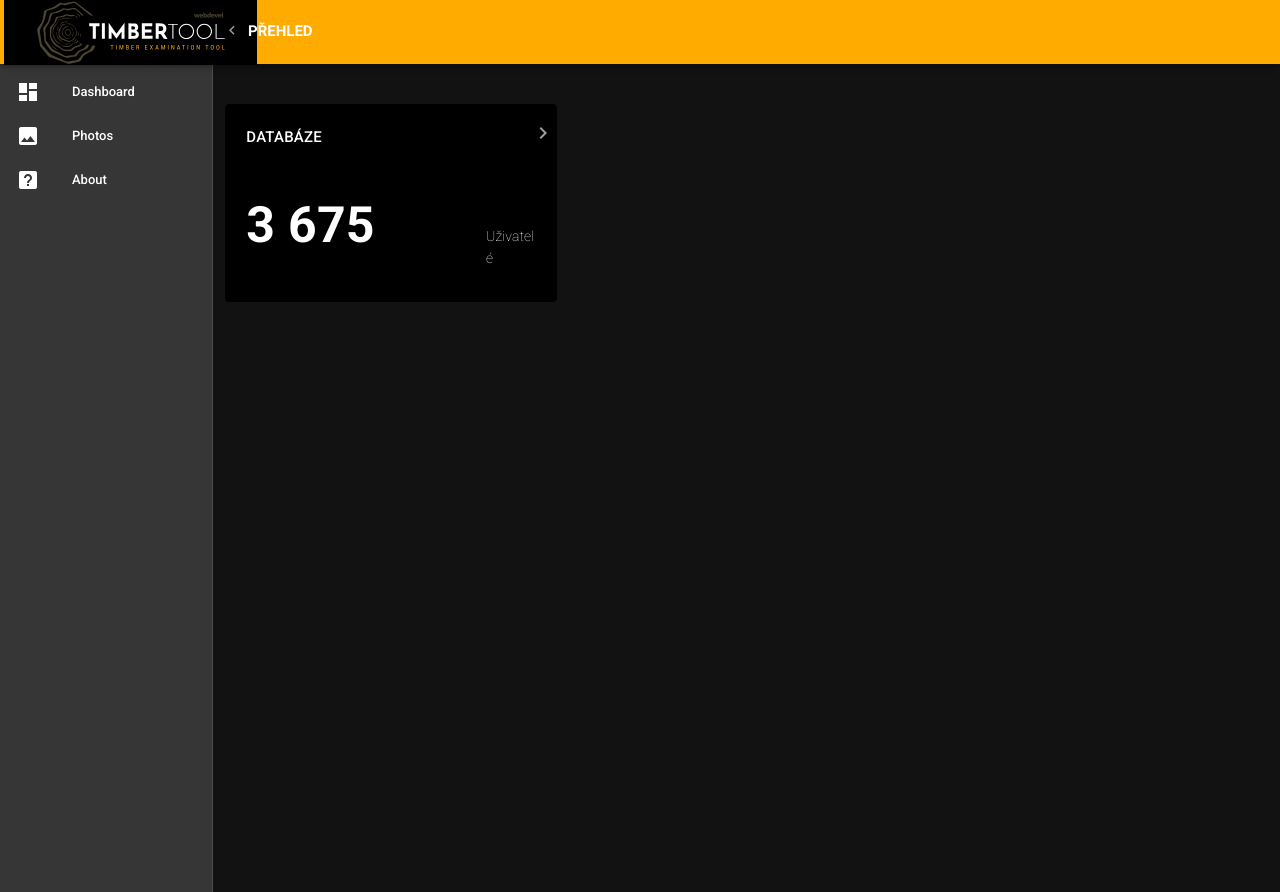
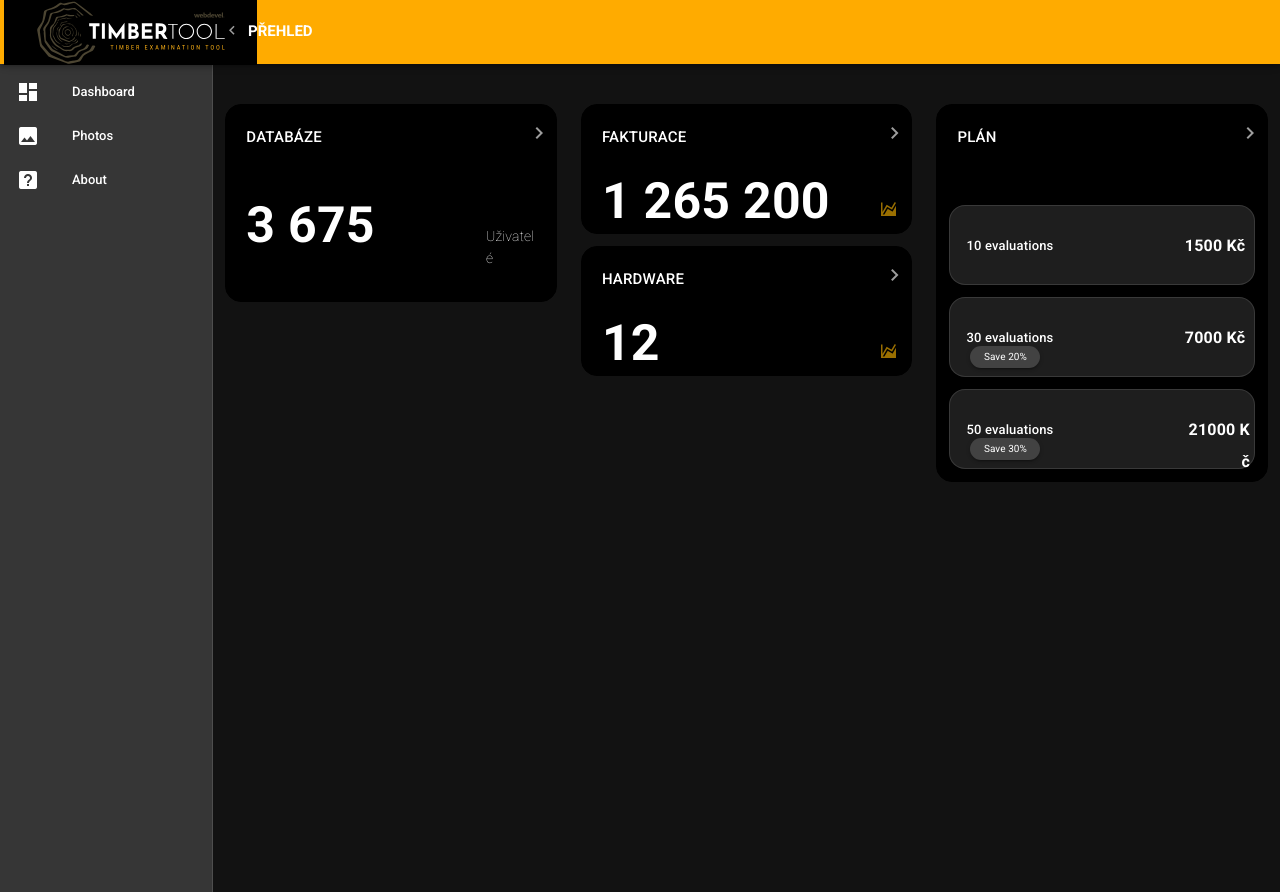
Before and after one commit to Xylofonoda/drevoFE, a Nuxt app: page /admin/adminhome in a window 1280 px wide. Built offline with nearby package versions, Linux system fonts and the light colour scheme.

Commit message:
/ admin home added active item groups
/ corrected height cols and responvisity of the card itself still lacking

```diff
--- a/components/PlanCard.vue
+++ b/components/PlanCard.vue
@@ -1,50 +1,51 @@
 <template>
+  <v-item-group>
     <v-row>
       <v-col>
+        <v-item v-slot="{ active, toggle }">
           <v-card
+            :color="active ? '#F8B400' : ''"
+            class="rounded-xl"
+            :class="active ? 'black--text' : '' "
             outlined
-        rounded
             max-width="100%"
-        max-height="105px"
+            max-height="80px"
+            @click="toggle"
           >
             <v-row>
-          <v-col cols="1">
-            <v-checkbox
-              mandatory
-              class="pt-5 mx-2"
-              color="#F8B400"
-            ></v-checkbox>
-          </v-col>
-          <v-col cols="6">
+              <v-col cols="8">
                 <v-row>
-              <v-card-title class="mx-3 mt-7" style="font-size: 13px;">
+                  <v-card-title class="mx-3 mt-5" style="font-size: 13px;">
                     {{ evals }}
                   </v-card-title>
                 </v-row>
                 <v-row>
-              <v-card-subtitle style="font-size: 10px; position: relative; bottom: 30px">
-                <div class="rounded-pill accent elevation-2 mx-2" style="width: 60px;">
-                  <p style="color: #F8B400">{{ save }}</p>
+                  <v-card-subtitle style="font-size: 10px; position: relative; bottom: 40px">
+                    <div class="rounded-pill accent elevation-2 mx-4 " style="width: 70px;">
+                      <p style="color: white" class="text-center">{{ save }}</p>
                     </div>
                   </v-card-subtitle>
                 </v-row>
 
               </v-col>
-          <v-col cols="5">
+              <v-col cols="4">
                 <v-card-title
-              style="font-size: 13px;"
-              class="pt-8 ml-3 text-no-wrap"
+                  style="font-size: 16px;"
+                  class="pt-6 pr-1"
                 >
-              <p class="text-right">
-                {{price}}
+                  <p class="text-right" style="font-weight: 600">
+                    {{ price }}
                   </p>
 
                 </v-card-title>
               </v-col>
             </v-row>
+
           </v-card>
+        </v-item>
       </v-col>
     </v-row>
+  </v-item-group>
 </template>
 
 <script>
@@ -64,9 +65,9 @@ export default {
       type: String,
       default: null,
     },
-    price:{
-      type:String,
-      default:null,
+    price: {
+      type: String,
+      default: null,
     },
     // eslint-disable-next-line vue/require-default-prop,vue/require-prop-types
   }
--- a/pages/admin/adminhome.vue
+++ b/pages/admin/adminhome.vue
@@ -7,11 +7,11 @@
       <v-row>
         <v-col cols="4">
           <v-card
-          class=""
+            class="rounded-xl"
             outlined
             color="black"
             rounded
-          max-width="360px"
+            max-width="500px"
           >
             <v-row>
               <v-col cols="10">
@@ -23,7 +23,7 @@
                 <v-btn
                   plain
                   fab
-                class="pr-3"
+                  class="pr-5"
                 >
                   <v-icon>
                     mdi-{{ `chevron-${miniVariant ? 'right' : 'right'}` }}
@@ -47,7 +47,156 @@
             </v-row>
           </v-card>
         </v-col>
-
+        <v-col cols="4" xl="4">
+          <v-card
+            class="rounded-xl"
+            outlined
+            color="black"
+            rounded
+            max-width="500px"
+            height="130px"
+          >
+            <v-row>
+              <v-col cols="10">
+                <v-card-title class="text-uppercase pl-5" style="font-size: 15px">
+                  Fakturace
+                </v-card-title>
+              </v-col>
+              <v-col cols="2">
+                <v-btn
+                  plain
+                  fab
+                  class="pr-5"
+                >
+                  <v-icon>
+                    mdi-{{ `chevron-${miniVariant ? 'right' : 'right'}` }}
+                  </v-icon>
+                </v-btn>
+              </v-col>
+            </v-row>
+            <v-row no-gutters>
+              <v-col cols="10">
+                <v-card-title>
+                  <p class="pl-1" style="font-weight: 600; font-size: 50px">
+                    1 265 200
+                  </p>
+                </v-card-title>
+              </v-col>
+              <v-col cols="2">
+                <v-btn
+                  fab
+                  x-small
+                  class="mt-6 ml-4"
+                  plain
+                >
+                  <v-icon color="#F8B400">
+                    mdi-chart-areaspline
+                  </v-icon>
+                </v-btn>
+              </v-col>
+            </v-row>
+          </v-card>
+          <v-spacer class="mt-3"></v-spacer>
+          <v-card
+            class="rounded-xl"
+            outlined
+            color="black"
+            rounded
+            max-width="500px"
+            height="130px"
+          >
+            <v-row>
+              <v-col cols="10">
+                <v-card-title class="text-uppercase pl-5" style="font-size: 15px">
+                  Hardware
+                </v-card-title>
+              </v-col>
+              <v-col cols="2">
+                <v-btn
+                  plain
+                  fab
+                  class="pr-5"
+                >
+                  <v-icon>
+                    mdi-{{ `chevron-${miniVariant ? 'right' : 'right'}` }}
+                  </v-icon>
+                </v-btn>
+              </v-col>
+            </v-row>
+            <v-row no-gutters>
+              <v-col cols="10">
+                <v-card-title>
+                  <p class="pl-1" style="font-weight: 600; font-size: 50px">
+                    12
+                  </p>
+                </v-card-title>
+              </v-col>
+              <v-col cols="2">
+                <v-btn
+                  fab
+                  x-small
+                  class="mt-6 ml-4"
+                  plain
+                >
+                  <v-icon color="#F8B400">
+                    mdi-chart-areaspline
+                  </v-icon>
+                </v-btn>
+              </v-col>
+            </v-row>
+          </v-card>
+        </v-col>
+        <v-col cols="4" xl="4">
+          <v-card
+            class="rounded-xl"
+            outlined
+            color="black"
+            rounded
+            max-width="500px"
+          >
+            <v-row>
+              <v-col cols="10">
+                <v-card-title class="text-uppercase pl-5" style="font-size: 15px">
+                  Plán
+                </v-card-title>
+              </v-col>
+              <v-col cols="2">
+                <v-btn
+                  plain
+                  fab
+                  class="pr-5"
+                >
+                  <v-icon>
+                    mdi-{{ `chevron-${miniVariant ? 'right' : 'right'}` }}
+                  </v-icon>
+                </v-btn>
+              </v-col>
+            </v-row>
+            <v-row>
+              <v-col cols="12">
+                <v-container>
+                  <plan-card
+                    evals="10 evaluations"
+                    price="1500 Kč"
+                  >
+                  </plan-card>
+                  <plan-card
+                    evals="30 evaluations"
+                    price="7000 Kč"
+                    save="Save 20%"
+                  >
+                  </plan-card>
+                  <plan-card
+                    evals="50 evaluations"
+                    save="Save 30%"
+                    price="21000 Kč"
+                  >
+                  </plan-card>
+                </v-container>
+              </v-col>
+            </v-row>
+          </v-card>
+        </v-col>
       </v-row>
     </v-container>
   </v-app>
@@ -72,3 +221,8 @@ export default {
   },
 }
 </script>
+<style>
+  .rounded-card{
+    border-radius:100px;
+  }
+</style>
--- a/pages/app/plan.vue
+++ b/pages/app/plan.vue
@@ -65,7 +65,6 @@
           ><p class="text-center mb-6">Historie Plateb (seznam faktur + PDF)</p>
           </nuxt-link>
         </v-container>
-
       </v-col>
     </v-row>
   </v-app>
```
Lines whose indentation alone changed are shown as unchanged.
